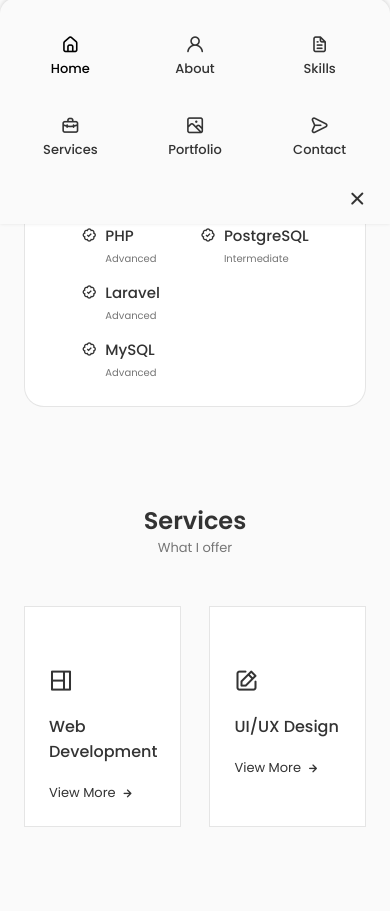
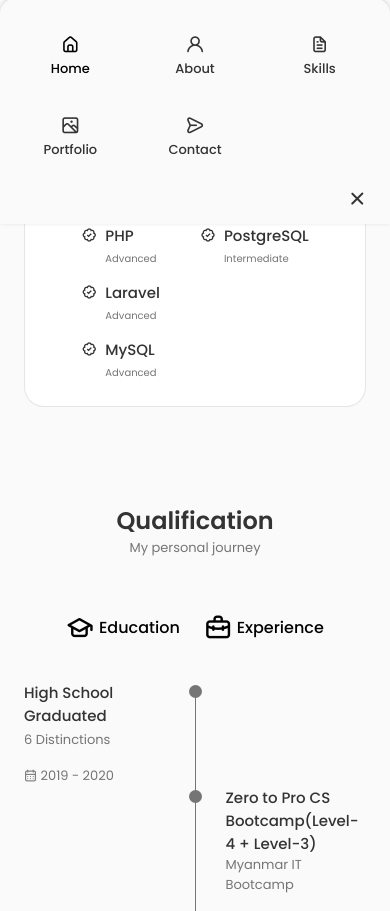
Before and after one commit to aomkhamphaung/portfolio, a React (Create React App) app: page / in a window 390 px wide. Shown: the part 1464-2375 px from the top of the page. Built offline with nearby package versions, Linux system fonts and the light colour scheme.

Commit message:
remove: service component

```diff
--- a/src/App.js
+++ b/src/App.js
@@ -1,10 +1,9 @@
 import React from "react";
-import './App.css';
+import "./App.css";
 import Header from "./components/header/Header";
 import Home from "./components/home/Home";
 import About from "./components/about/About";
 import Skills from "./components/skills/Skills";
-import Services from "./components/services/Services";
 import Qualification from "./components/qualification/Qualification";
 import Work from "./components/works/Work.jsx";
 import Contact from "./components/contact/Contact";
@@ -12,25 +11,23 @@ import Footer from "./components/footer/Footer";
 import ScrollUp from "./components/scrollup/ScrollUp";
 
 const App = () => {
-  return(
+  return (
     <>
       <Header />
 
+      <main className="main">
+        <Home />
+        <About />
+        <Skills />
+        <Qualification />
+        <Work />
+        <Contact />
+      </main>
 
-    <main className="main">
-      <Home/>
-      <About/>
-      <Skills/>
-      <Services/>
-      <Qualification/>
-      <Work/>
-      <Contact/>
-    </main>
-
-    <Footer/>
-    <ScrollUp/>
+      <Footer />
+      <ScrollUp />
     </>
-  )
-}
+  );
+};
 
 export default App;
--- a/src/components/header/Header.jsx
+++ b/src/components/header/Header.jsx
@@ -1,68 +1,103 @@
 import React, { useState } from "react";
-import './header.css';
+import "./header.css";
 
 const Header = () => {
   // Change header background
-    window.addEventListener('scroll', function(){
-        const header = document.querySelector('.header')
-        if(this.scrollY >= 80) header.classList.add('scroll-header');
-        else header.classList.remove('scroll-header')
-    })
+  window.addEventListener("scroll", function () {
+    const header = document.querySelector(".header");
+    if (this.scrollY >= 80) header.classList.add("scroll-header");
+    else header.classList.remove("scroll-header");
+  });
 
-    const[Toggle, showMenu] = useState(false);
-    const[activeNav, setActiveNav] = useState('#home');
-    return(
+  const [Toggle, showMenu] = useState(false);
+  const [activeNav, setActiveNav] = useState("#home");
+  return (
     <header className="header">
       <nav className="nav container">
-                <a href="index.html" className="nav__logo">Aom Kham Phaung</a>
+        <a href="index.html" className="nav__logo">
+          Aom Kham Phaung
+        </a>
 
         <div className={Toggle ? "nav__menu show-menu" : "nav__menu"}>
           <ul className="nav__list grid">
             <li className="nav__item">
-                            <a href="#home" onClick={() => setActiveNav('#home')} className={activeNav === '#home' ? "nav__link active-link" : "nav__link"}>
+              <a
+                href="#home"
+                onClick={() => setActiveNav("#home")}
+                className={
+                  activeNav === "#home" ? "nav__link active-link" : "nav__link"
+                }
+              >
                 <i className="uil uil-estate nav__icon"></i> Home
               </a>
             </li>
 
             <li className="nav__item">
-                            <a href="#about" onClick={() => setActiveNav('#about')} className={activeNav === '#about' ? "nav__link active-link" : "nav__link"}>
+              <a
+                href="#about"
+                onClick={() => setActiveNav("#about")}
+                className={
+                  activeNav === "#about" ? "nav__link active-link" : "nav__link"
+                }
+              >
                 <i className="uil uil-user nav__icon"></i> About
               </a>
             </li>
 
             <li className="nav__item">
-                            <a href="#skills" onClick={() => setActiveNav('#skills')} className={activeNav === '#skills' ? "nav__link active-link" : "nav__link"}>
+              <a
+                href="#skills"
+                onClick={() => setActiveNav("#skills")}
+                className={
+                  activeNav === "#skills"
+                    ? "nav__link active-link"
+                    : "nav__link"
+                }
+              >
                 <i className="uil uil-file-alt nav__icon"></i> Skills
               </a>
             </li>
 
             <li className="nav__item">
-                            <a href="#services" onClick={() => setActiveNav('#services')} className={activeNav === '#services' ? "nav__link active-link" : "nav__link"}>
-                                <i className="uil uil-briefcase-alt nav__icon"></i> Services
-                            </a>
-                        </li>
-
-                        <li className="nav__item">
-                            <a href="#portfolio" onClick={() => setActiveNav('#portfolio')} className={activeNav === '#portfolio' ? "nav__link active-link" : "nav__link"}>
+              <a
+                href="#portfolio"
+                onClick={() => setActiveNav("#portfolio")}
+                className={
+                  activeNav === "#portfolio"
+                    ? "nav__link active-link"
+                    : "nav__link"
+                }
+              >
                 <i className="uil uil-scenery nav__icon"></i> Portfolio
               </a>
             </li>
 
             <li className="nav__item">
-                            <a href="#contact" onClick={() => setActiveNav('#contact')} className={activeNav === '#contact' ? "nav__link active-link" : "nav__link"}>
+              <a
+                href="#contact"
+                onClick={() => setActiveNav("#contact")}
+                className={
+                  activeNav === "#contact"
+                    ? "nav__link active-link"
+                    : "nav__link"
+                }
+              >
                 <i className="uil uil-message nav__icon"></i> Contact
               </a>
             </li>
           </ul>
 
-                    <i class="uil uil-times nav__close" onClick={() => showMenu(!Toggle)}></i>
+          <i
+            class="uil uil-times nav__close"
+            onClick={() => showMenu(!Toggle)}
+          ></i>
         </div>
         <div className="nav__toggle" onClick={() => showMenu(!Toggle)}>
           <i class="uil uil-apps"></i>
         </div>
       </nav>
     </header>
-    )
-}
+  );
+};
 
 export default Header;
--- a/src/components/services/Services.jsx
+++ /dev/null
@@ -1,110 +0,0 @@
-import { useState } from 'react'
-import './services.css'
-
-const Services = () => {
-    const [toggleState, setToggleState] = useState(0);
-
-    const toggleTab = (index) => {
-        setToggleState(index);
-    }
-  return (
-    <section className="services section" id="services">
-        <h2 className='section__title'>Services</h2>
-        <span className='section__subtitle'>What I offer</span>
-
-        <div className='services__container container grid'>
-            <div className='services__content'>
-                <div>
-                    <i className='uil uil-web-grid services__icon'></i>
-                    <h3 className='services__title'>Web Development</h3>
-                </div>
-
-                <span className='services__button' onClick={() => toggleTab(1)}>View More <i class="uil uil-arrow-right services__button-icon"></i></span>
-
-                <div className={toggleState === 1 ? "services__modal active-modal" : "services__modal"}>
-                    <div className='services__modal-content'>
-                        <i onClick={() => toggleTab(0)} className='uil uil-times services__modal-close'></i>
-
-                        <h3 className="services__modal-title">Web Development</h3>
-                        <p className="services__modal-description">Providing quality work to clients and companies.</p>
-
-                        <ul className='services__modal-services grid'>
-                            <li className='services__modal-service'>
-                                <i className='uil uil-check-circle services__modal-icon'></i>
-                                <p className='services__modal-info'>I develop user interface.</p>
-                            </li>
-
-                            <li className='services__modal-service'>
-                                <i className='uil uil-check-circle services__modal-icon'></i>
-                                <p className='services__modal-info'>Website Development.</p>
-                            </li>
-
-                            <li className='services__modal-service'>
-                                <i className='uil uil-check-circle services__modal-icon'></i>
-                                <p className='services__modal-info'>I create UX element interactions.</p>
-                            </li>
-
-                            <li className='services__modal-service'>
-                                <i className='uil uil-check-circle services__modal-icon'></i>
-                                <p className='services__modal-info'>I position your company brand.</p>
-                            </li>
-
-                            <li className='services__modal-service'>
-                                <i className='uil uil-check-circle services__modal-icon'></i>
-                                <p className='services__modal-info'>Design and mockups of products for companies.</p>
-                            </li>
-                        </ul>
-                    </div>
-                </div>
-            </div>
-
-            <div className='services__content'>
-                <div>
-                    <i className='uil uil-edit services__icon'></i>
-                    <h3 className='services__title'>UI/UX Design</h3>
-                </div>
-
-                <span className='services__button' onClick={() => toggleTab(1)}>View More <i class="uil uil-arrow-right services__button-icon"></i></span>
-
-                <div className={toggleState === 1 ? "services__modal active-modal" : "services__modal"}>
-                    <div className='services__modal-content'>
-                        <i onClick={() => toggleTab(0)} className='uil uil-times services__modal-close'></i>
-
-                        <h3 className="services__modal-title">UI/UX Design</h3>
-                        <p className="services__modal-description">Providing quality work to clients and companies.</p>
-
-                        <ul className='services__modal-services grid'>
-                            <li className='services__modal-service'>
-                                <i className='uil uil-check-circle services__modal-icon'></i>
-                                <p className='services__modal-info'>I develop user interface.</p>
-                            </li>
-
-                            <li className='services__modal-service'>
-                                <i className='uil uil-check-circle services__modal-icon'></i>
-                                <p className='services__modal-info'>Website Development.</p>
-                            </li>
-
-                            <li className='services__modal-service'>
-                                <i className='uil uil-check-circle services__modal-icon'></i>
-                                <p className='services__modal-info'>I create UX element interactions.</p>
-                            </li>
-
-                            <li className='services__modal-service'>
-                                <i className='uil uil-check-circle services__modal-icon'></i>
-                                <p className='services__modal-info'>I position your company brand.</p>
-                            </li>
-
-                            <li className='services__modal-service'>
-                                <i className='uil uil-check-circle services__modal-icon'></i>
-                                <p className='services__modal-info'>Design and mockups of products for companies.</p>
-                            </li>
-                        </ul>
-                    </div>
-                </div>
-            </div>
-        </div>
-    </section>
-  )
-}
-
-export default Services
--- a/src/components/services/services.css
+++ /dev/null
@@ -1,163 +0,0 @@
-.services__container{
-    grid-template-columns: repeat(2, 270px);
-    justify-content: center;
-    column-gap: 1.8rem;
-}
-
-.services__content{
-    position: relative;
-    border: 1px solid rgba(0, 0, 0, 0.1);
-    background-color: var(--container-color);
-    padding: 6rem 0 2rem 2.5rem;
-}
-
-.services__icon{
-    display: block;
-    font-size: 2rem;
-    color: var(--title-color);
-    margin-bottom: var(--mb-1);
-}
-
-.services__title{
-    font-size: var(--h3-font-size);
-    margin-bottom: var(--mb-1);
-    font-weight: var(--font-medium);
-}
-
-.services__button{
-    color: var(--title-color);
-    font-size: var(--small-font-size);
-    display: inline-flex;
-    align-items: center;
-    column-gap: 0.25rem;
-    cursor: pointer;
-}
-
-.services__button-icon{
-    font-size: 1rem;
-    transition: 0.3s;
-}
-
-.services__button:hover .services__button-icon{
-    transform: translateX(00.25rem);
-}
-
-.services__modal{
-    position: fixed;
-    top: 0;
-    left: 0;
-    right: 0;
-    bottom: 0;
-    background-color: rgba(0, 0, 0, 0.5);
-    z-index: var(--z-modal);
-    display: flex;
-    justify-content: center;
-    align-items: center;
-    padding: 0 1rem;
-    opacity:   0;
-    visibility: hidden;
-    transition: 0.3s;
-}
-
-.services__modal-content{
-    width: 500px;
-    position: relative;
-    background-color: var(--container-color);
-    padding: 4.5rem 2.5rem 2.5rem;
-    border-radius: 1.5rem;
-}
-
-.services__modal-close{
-    position: absolute;
-    top: 1.5rem;
-    right: 1.5rem;
-    font-size: 1.5rem;
-    color: var(--title-color);
-    cursor: pointer;
-}
-
-.services__modal-title,
-.services__modal-description{
-    text-align: center;
-}
-
-.services__modal-title{
-    font-size: var(--h3-font-size);
-    font-weight: var(--font-medium);
-    margin-bottom: var(--mb-1);
-}
-
-.services__modal-description{
-    font-size: var(--small-font-size);
-    padding: 0 3.5rem;
-    margin-bottom: var(--mb-2);
-}
-
-.services__modal-services{
-    row-gap: 0.75rem;
-}
-
-.services__modal-service{
-    display: flex;
-    align-items: center;
-    column-gap: 0.5rem;
-}
-
-.services__modal-icon{
-    color: var(--title-color);
-    font-size: 1.1rem;
-}
-
-.services__modal-info{
-    font-size: var(--small-font-size);
-}
-
-/* Active Modal */
-.active-modal{
-    opacity: 1;
-    visibility: visible;
-}
-
-/*=============== BREAKPOINTS ===============*/
-/* For large devices */
-@media screen and (max-width: 992px) {
-    .services__container{
-        grid-template-columns: repeat(2, 218px);
-    }
-  }
-
-  /* For medium devices */
-  @media screen and (max-width: 768px) {
-    .services__container{
-        grid-template-columns: repeat(2, 1fr);
-    }
-
-    .services__content{
-        padding: 3.5rem 0.5rem 1.25rem 1.5rem;
-    }
-
-    .services__icon{
-        font-size: 1.5rem;
-    }
-  }
-
-  @media screen and (max-width: 576px) {
-    .services__modal-content{
-        padding: 4.5rem 1.5rem 2.5rem;
-    }
-
-    .services__modal-description{
-        padding: 0;
-    }
-  }
-
-  /* For small devices */
-  @media screen and (max-width: 350px) {
-    .services__container{
-        grid-template-columns: max-content;
-    }
-
-    .services__content{
-        padding-right: 6rem;
-    }
-  }
```
Lines whose indentation alone changed are shown as unchanged.
